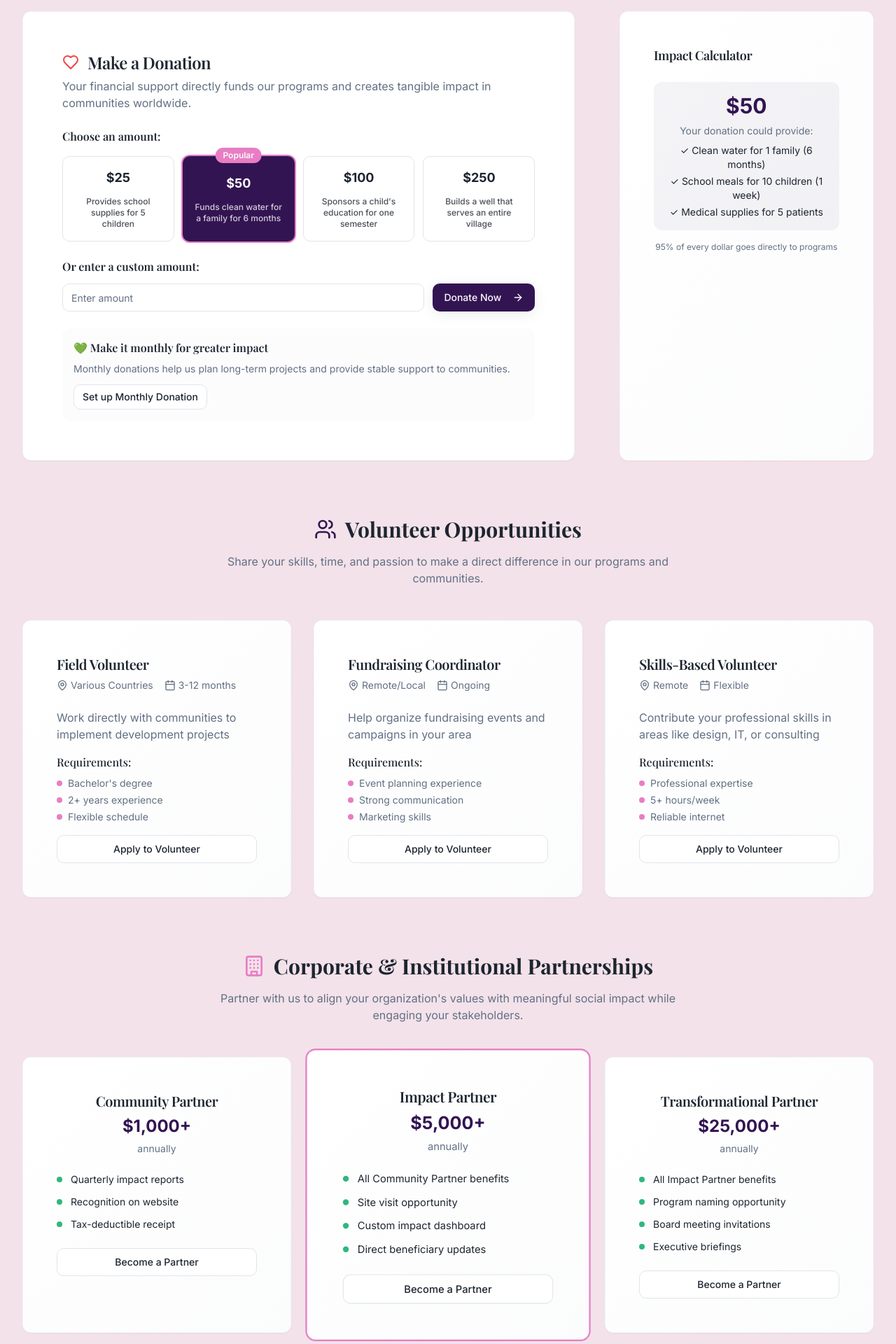
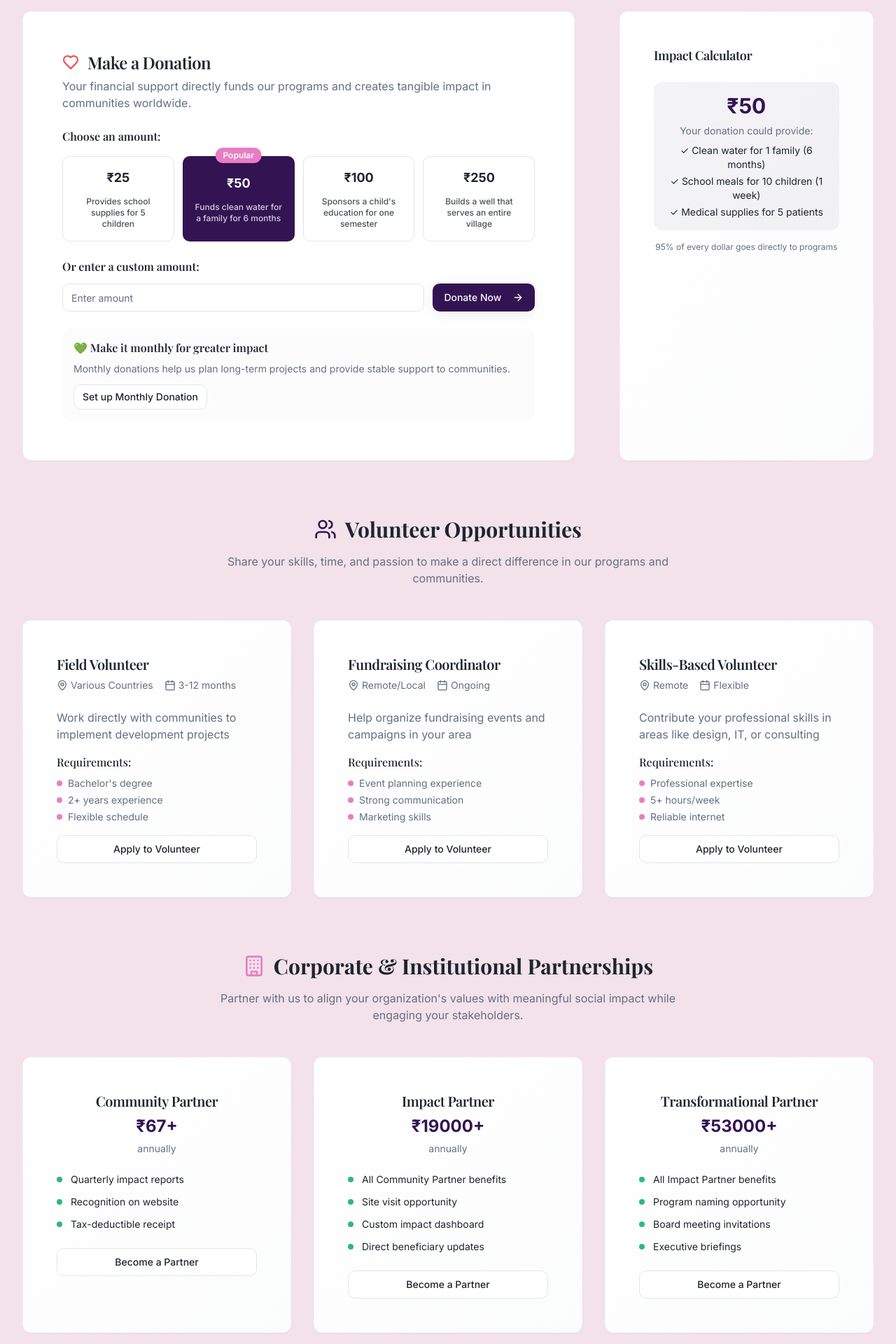
Before and after one commit to kashvishetty2410/aparigraha-foundation, a React (Vite) app: page / in a window 1280 px wide. Shown: the part 7960-9880 px from the top of the page at 70% size. Built offline with nearby package versions, Linux system fonts and the light colour scheme.

Commit message:
Changed dollars to rupees

```diff
--- a/src/components/EngagementSection.tsx
+++ b/src/components/EngagementSection.tsx
@@ -7,22 +7,22 @@ import { Heart, Users, Building, Calendar, ArrowRight, Mail, Phone, MapPin } fro
 const EngagementSection = () => {
   const donationOptions = [
     {
-      amount: "$25",
+      amount: "₹25",
       impact: "Provides school supplies for 5 children",
       popular: false
     },
     {
-      amount: "$50",
+      amount: "₹50",
       impact: "Funds clean water for a family for 6 months",
       popular: true
     },
     {
-      amount: "$100",
+      amount: "₹100",
       impact: "Sponsors a child's education for one semester",
       popular: false
     },
     {
-      amount: "$250",
+      amount: "₹250",
       impact: "Builds a well that serves an entire village",
       popular: false
     }
@@ -55,7 +55,7 @@ const EngagementSection = () => {
   const partnershipTiers = [
     {
       title: "Community Partner",
-      amount: "$1,000+",
+      amount: "₹67+",
       benefits: [
         "Quarterly impact reports",
         "Recognition on website",
@@ -64,7 +64,7 @@ const EngagementSection = () => {
     },
     {
       title: "Impact Partner",
-      amount: "$5,000+",
+      amount: "₹19000+",
       benefits: [
         "All Community Partner benefits",
         "Site visit opportunity",
@@ -74,7 +74,7 @@ const EngagementSection = () => {
     },
     {
       title: "Transformational Partner",
-      amount: "$25,000+",
+      amount: "₹53000+",
       benefits: [
         "All Impact Partner benefits",
         "Program naming opportunity",
@@ -123,7 +123,7 @@ const EngagementSection = () => {
                       <Button
                         key={option.amount}
                         variant={option.popular ? "default" : "outline"}
-                        className={`relative flex-col h-auto p-4 text-wrap ${
+                        className={`relative flex-col h-auto p-4 text-wrap ₹{
                           option.popular ? "ring-2 ring-secondary" : ""
                         }`}
                       >
@@ -178,7 +178,7 @@ const EngagementSection = () => {
               <CardContent>
                 <div className="space-y-4">
                   <div className="text-center p-4 bg-primary/5 rounded-lg">
-                    <div className="text-3xl font-bold text-primary mb-2">$50</div>
+                    <div className="text-3xl font-bold text-primary mb-2">₹50</div>
                     <div className="text-sm text-muted-foreground">Your donation could provide:</div>
                     <ul className="text-sm mt-2 space-y-1">
                       <li>✓ Clean water for 1 family (6 months)</li>
@@ -208,7 +208,7 @@ const EngagementSection = () => {
           </div>
           <div className="grid md:grid-cols-3 gap-8">
             {volunteerOpportunities.map((opportunity, index) => (
-              <Card key={opportunity.title} className={`program-card fade-in-up stagger-${index + 1}`}>
+              <Card key={opportunity.title} className={`program-card fade-in-up stagger-₹{index + 1}`}>
                 <CardHeader>
                   <CardTitle className="text-xl">{opportunity.title}</CardTitle>
                   <div className="flex items-center space-x-4 text-sm text-muted-foreground">
@@ -257,7 +257,7 @@ const EngagementSection = () => {
           </div>
           <div className="grid md:grid-cols-3 gap-8">
             {partnershipTiers.map((tier, index) => (
-              <Card key={tier.title} className={`program-card text-center ${
+              <Card key={tier.title} className={`program-card text-center ₹{
                 index === 1 ? "ring-2 ring-secondary scale-105" : ""
               }`}>
                 <CardHeader>
```
